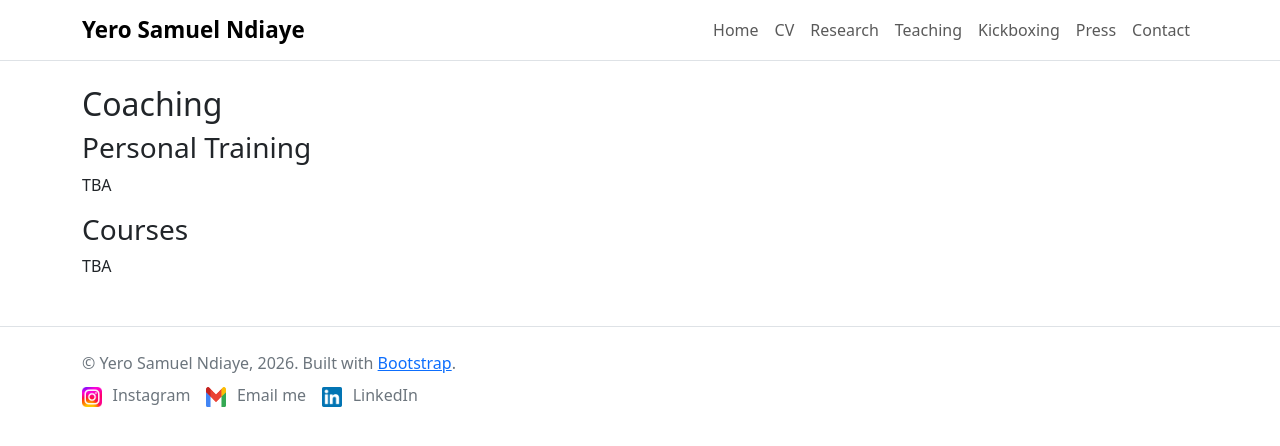
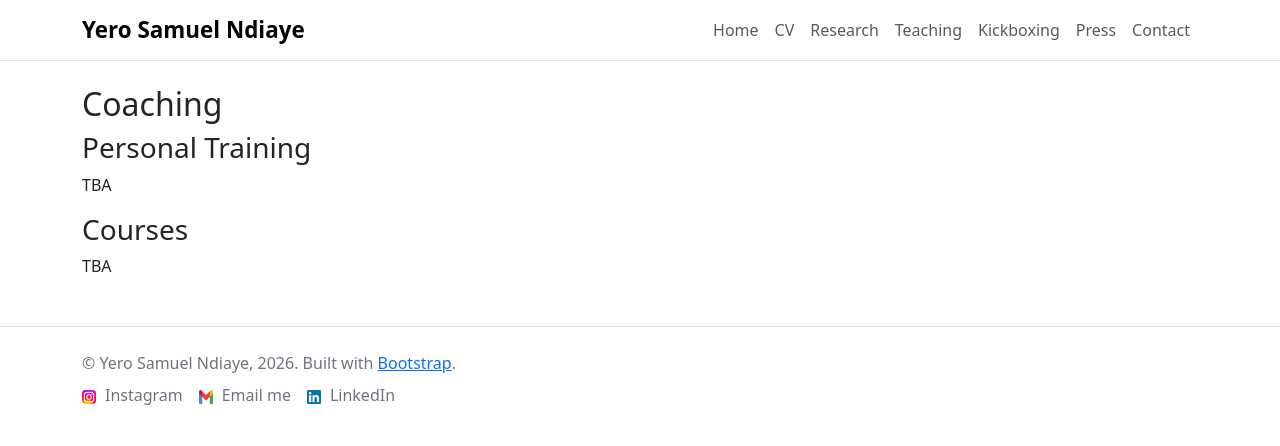
Before and after one commit to yerondiaye/yerondiaye.github.io, a Jekyll site: the page coaching.html, which Jekyll copies as it is, in a window 1280 px wide. Shown: the top 446 px of the page. Built offline with Jekyll 4.4.1, drawn with Linux system fonts in a browser that asks for light colours.

Commit message:
Work on Yero's website 3

```diff
--- a/index.html
+++ b/index.html
@@ -38,8 +38,6 @@
 <p><b>I will be on the job market in 2026/27.</b></p>
 
 <p>My research investigates how information and institutional design shape decisions in markets. I focus on health economics, auctions, and political economy, combining laboratory and field experiments, microeconomic theory, and modern causal inference methods.</p>
-
-<div class="clearfix"></div>
 
 <section class="highlight">
     <h4>Who Should Know What and Why? The (Biased) Supply of Accurate Beliefs</h4>
@@ -95,6 +93,7 @@
     <a href="../kickboxing"><img src="../images/kickboxing.png" alt="Yero Ndiaye kickboxing" class="float-end ms-3 mb-3 rounded" style="max-width:160px;" /></a>
     <p>Alongside my academic career, I compete internationally in WAKO kickboxing at the highest level. I am the current <b>World and European Champion</b>, <a target="_blank" href="http://setopen.sportdata.org/wakoranking/ranking_main_competitor.php?ranking_country=GER&ranking_competitor=&ranking_competitor_name=NDIAYE%20YERO">ranked number one in the world</a>, with nine national titles and eight World Cup victories. I serve as the athlete spokesman for German kickboxers and previously served on the executive committee of <a href="https://athleten-deutschland.org/">Athleten Deutschland</a> and the <a href="https://www.dosb.de/ueber-uns/gremien/athletenkommission">athlete committee of the German Olympic Sports Confederation (DOSB)</a> (2023&ndash;2025).</p>
     <p><a href="../kickboxing">Full competitive record &rarr;</a></p>
+    <div class="clearfix"></div>
 </section>
 
         </main>
--- a/simple_css/custom.css
+++ b/simple_css/custom.css
@@ -53,9 +53,9 @@ img.profile-float {
 
 /* Footer social icons */
 footer .social-link img {
-    width: 20px;
-    height: 20px;
-    margin-right: 0.4rem;
+    width: 14px;
+    height: 14px;
+    margin-right: 0.3rem;
     vertical-align: middle;
 }
 
```
